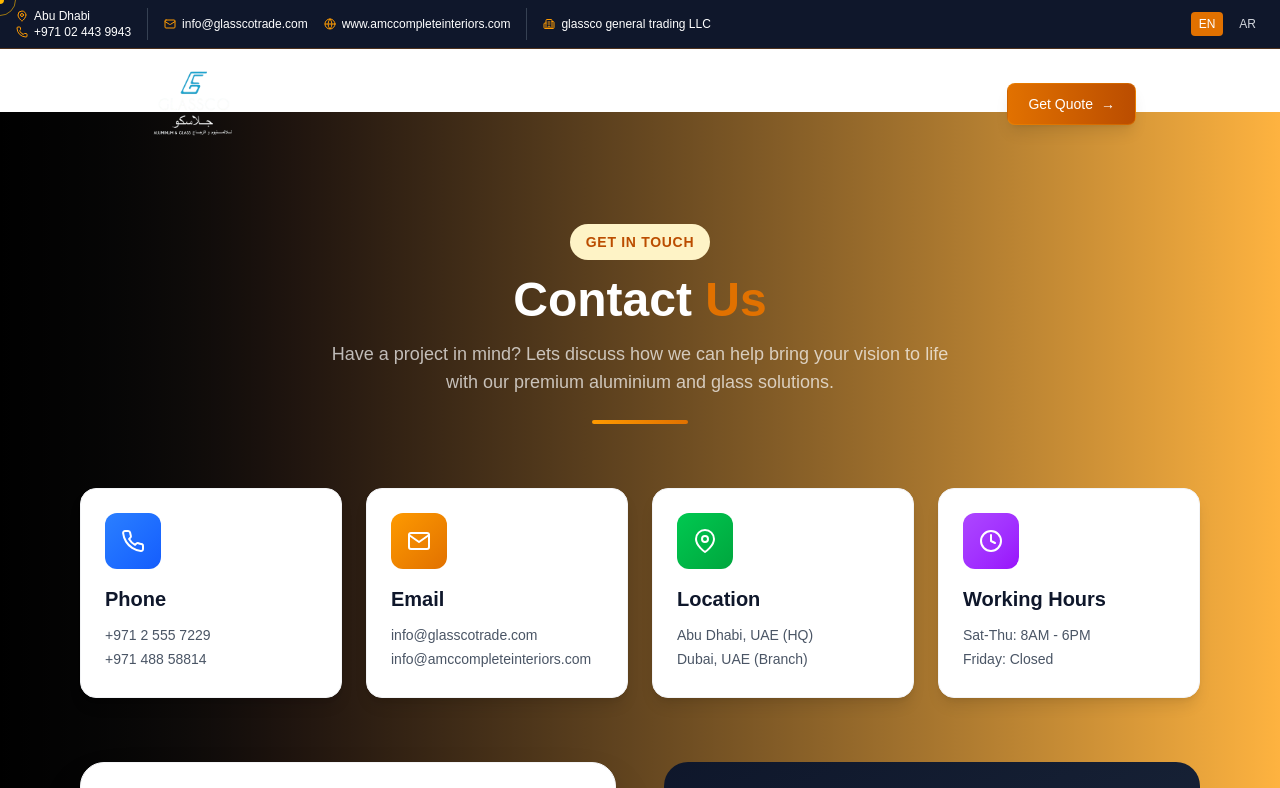
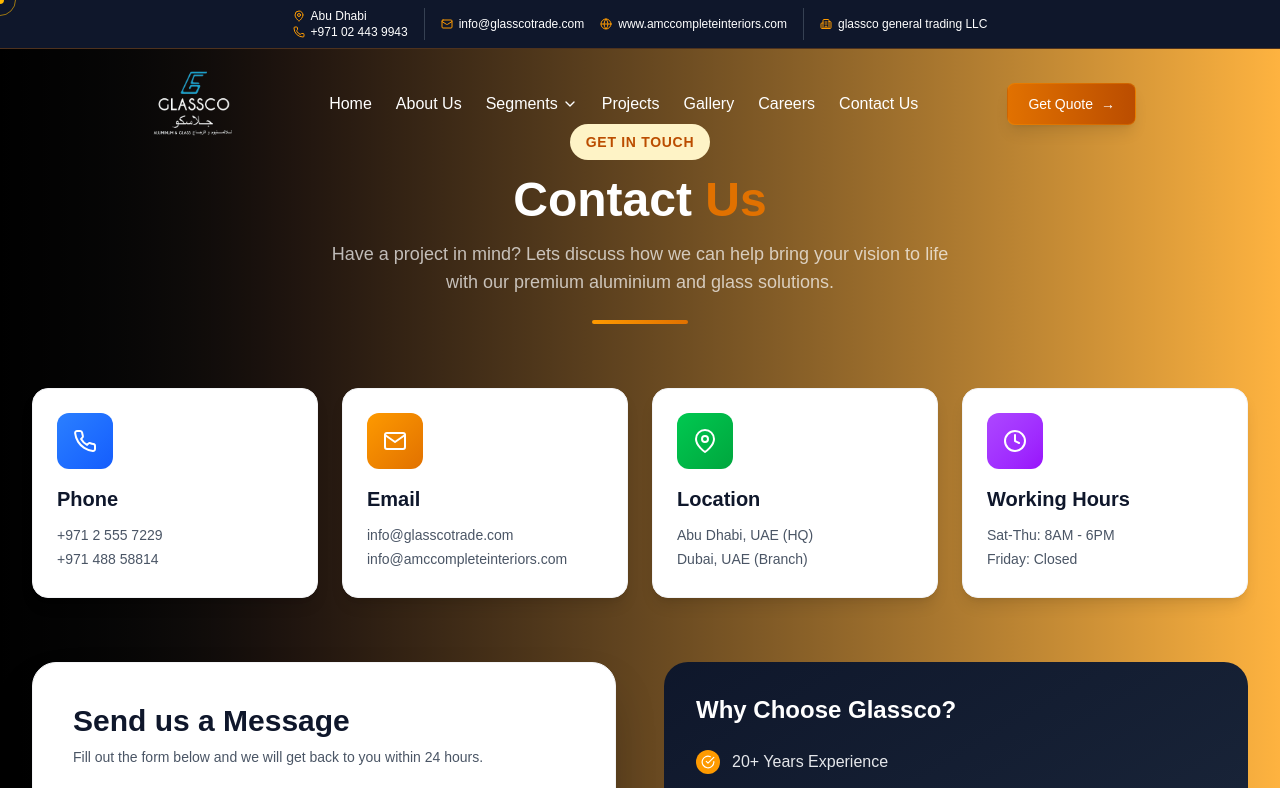
Before and after one commit to mehediakash01/Glassco-website, a Next.js app: page /contact in a window 1280 px wide. Shown: the top 788 px of the page. Built offline with nearby package versions, Linux system fonts and the light colour scheme.

Commit message:
updated navbar design

```diff
--- a/src/app/contact/page.jsx
+++ b/src/app/contact/page.jsx
@@ -105,7 +105,7 @@
   };
 
   return (
-    <section ref={sectionRef} className="relative content-wrapper overflow-x-hidden py-12 sm:py-16 md:py-20 lg:py-28">
+    <section ref={sectionRef} className="relative  overflow-x-hidden py-12 sm:py-16 md:py-20 lg:py-28">
       {/* Background Decorative Elements */}
       <div className="absolute top-0 right-0 w-64 h-64 sm:w-96 sm:h-96 bg-amber-100 rounded-full blur-3xl opacity-20 -z-10"></div>
       <div className="absolute bottom-0 left-0 w-64 h-64 sm:w-96 sm:h-96 bg-slate-100 rounded-full blur-3xl opacity-20 -z-10"></div>
--- a/src/components/Navbar.jsx
+++ b/src/components/Navbar.jsx
@@ -48,7 +48,7 @@
         }`}
       >
         <div className="container mx-auto px-4 py-2">
-          <div className="flex items-center justify-between flex-wrap gap-2">
+          <div className="flex items-center justify-center flex-wrap gap-2">
             <div className="flex items-center gap-2 xl:gap-4 text-xs flex-wrap">
               <div className="flex flex-col items-start min-w-fit">
                 <div className="flex items-center gap-1.5">
@@ -77,7 +77,7 @@
             </div>
 
             {/* Language Switcher */}
-            <div className="flex items-center gap-2 ml-auto">
+            {/* <div className="flex items-center gap-2 ml-auto">
               <button
                 onClick={() => setLanguage('EN')}
                 className={`px-2 py-1 rounded text-xs font-medium transition-all ${
@@ -94,7 +94,7 @@
               >
                 AR
               </button>
-            </div>
+            </div> */}
           </div>
         </div>
       </div>
@@ -196,7 +196,7 @@
       </nav>
 
       {/* Spacer */}
-      <div className="h-[60px] xs:h-[64px] sm:h-[64px] lg:h-[112px]"></div>
+      <div className="h-[60px] xs:h-[64px] sm:h-[64px] lg:h-[12px]"></div>
 
       {/* Mobile Menu */}
       {isMobileMenuOpen && (
@@ -298,7 +298,7 @@
               ))}
 
               {/* Language Switcher - Mobile */}
-              <div className="flex items-center gap-2 mt-4 sm:mt-6 pt-3 sm:pt-4 border-t border-gray-800">
+              {/* <div className="flex items-center gap-2 mt-4 sm:mt-6 pt-3 sm:pt-4 border-t border-gray-800">
                 <span className="text-[10px] sm:text-xs text-gray-400">Language:</span>
                 <button
                   onClick={() => setLanguage('EN')}
@@ -316,7 +316,7 @@
                 >
                   AR
                 </button>
-              </div>
+              </div> */}
 
               {/* CTA Button - Mobile */}
               <Link href="/contact" onClick={() => setIsMobileMenuOpen(false)}>
```
